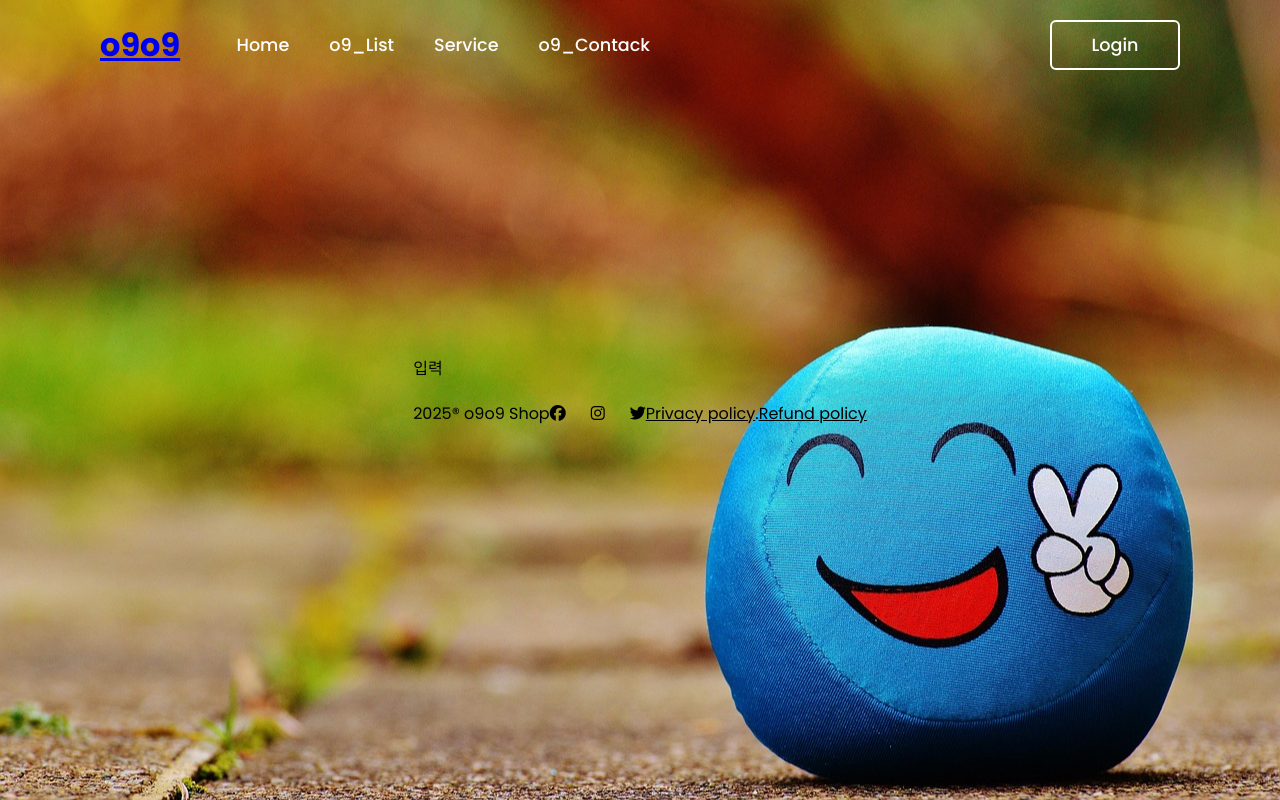
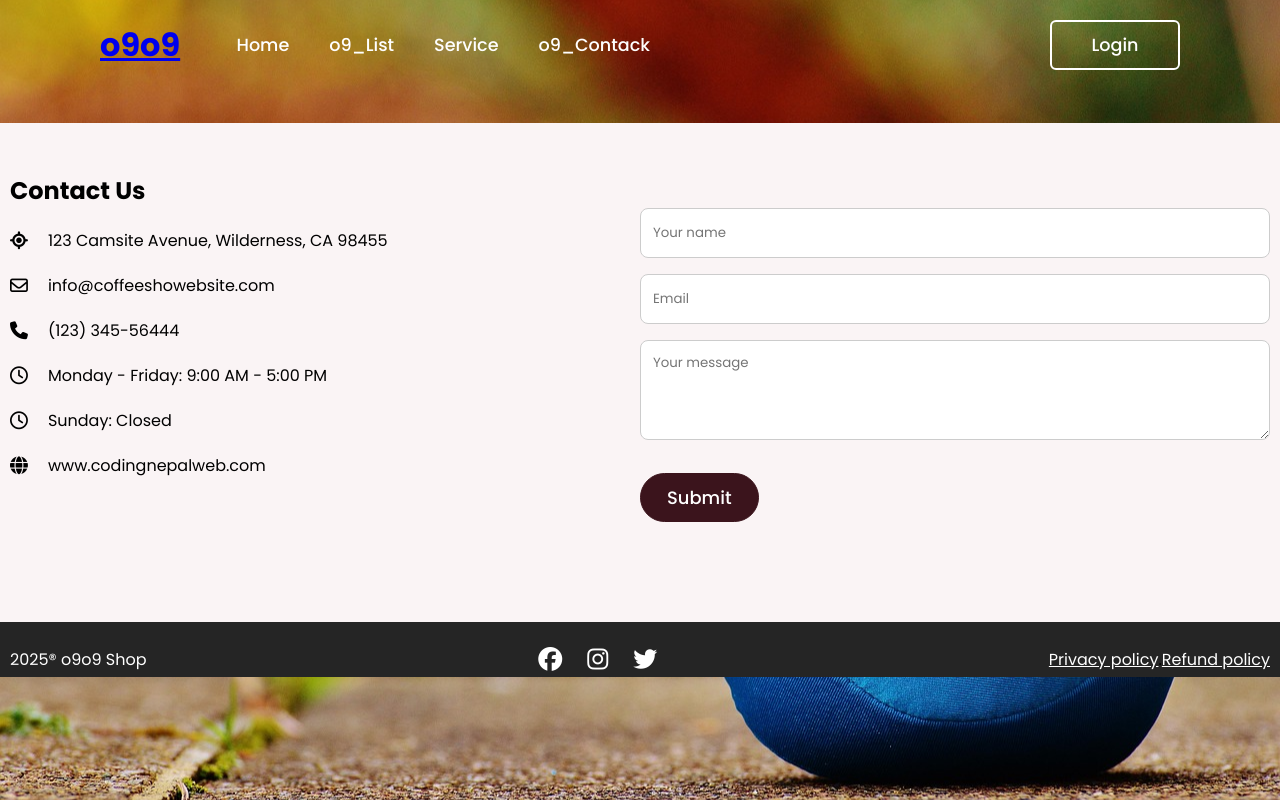
Before and after one commit to inyounkyo/o9rauna-o9o9, a React (Vite) app: page /o9o9_contact in a window 1280 px wide. Built offline with nearby package versions, Linux system fonts and the light colour scheme.

Commit message:
1. detail_page > 상세데이타 json 적용 2. serve_page > tab menu > mui React UI tools 적용 3. contact_page > markup 적용 useForm study

```diff
--- a/package.json
+++ b/package.json
@@ -10,9 +10,14 @@
     "preview": "vite preview"
   },
   "dependencies": {
+    "@emotion/react": "^11.14.0",
+    "@emotion/styled": "^11.14.1",
+    "@mui/lab": "^7.0.0-beta.16",
+    "@mui/material": "^7.3.1",
     "ionicons": "^8.0.13",
     "react": "^19.1.1",
     "react-dom": "^19.1.1",
+    "react-hook-form": "^7.62.0",
     "react-ionicons": "^4.2.1",
     "react-router-dom": "^7.8.0",
     "router": "^2.2.0"
--- a/src/index.css
+++ b/src/index.css
@@ -5,6 +5,38 @@
   padding: 0;
   box-sizing: border-box;
   font-family: "Poppins", sans-serif;
+}
+
+:root {
+  /* Colors */
+  --white-color: #fff;
+  --dark-color: #252525;
+  --primary-color: #3b141c;
+  --secondary-color: #f3961c;
+  --light-pink-color: #faf4f5;
+  --medium-gray-color: #ccc;
+
+  /* Font size */
+  --font-size-s: 0.9rem;
+  --font-size-n: 1rem;
+  --font-size-m: 1.12rem;
+  --font-size-l: 1.5rem;
+  --font-size-xl: 2rem;
+  --font-size-xxl: 2.3rem;
+
+  /* Font weight */
+  --font-weight-normal: 400;
+  --font-weight-medium: 500;
+  --font-weight-semibold: 600;
+  --font-weight-bold: 700;
+
+  /* Border radius  */
+  --border-radius-s: 8px;
+  --border-radius-m: 30px;
+  --border-radius-circle: 50%;
+
+  /* Site max width */
+  --site-max-width: 1300px;
 }
 
 body {
@@ -289,6 +321,7 @@ table th {
 .detail-container {
   border: 1px solid white;
   width: 500px;
+  overflow: hidden;
 }
 
 .detail-container .detail-item {
@@ -300,11 +333,88 @@ table th {
 .detail-container .detail-value textarea {
   width: 471px;
   height: 128px;
+  resize: none;
+}
+
+.detail-value span {
+  margin-right: 10px;
+}
+
+/* o9o9_serve styling */
+.serve-container {
+  width: 800px;
+  height: 500px;
+}
+
+/* o9o9_contact styling */
+.contact-section {
+  padding: 50px 10px 100px;
+  background: var(--light-pink-color);
+}
+
+.contact-section .section-content {
+  display: flex;
+  gap: 48px;
+  align-items: flex-start;
+  justify-content: space-between;
+}
+
+.contact-section .contact-info-list .contact-info {
+  display: flex;
+  gap: 20px;
+  margin: 20px 0;
+  align-items: center;
+}
+
+.contact-section .contact-info-list .contact-info i {
+  font-size: var(--font-size-m);
+}
+
+.contact-section .contact-form .form-input {
+  width: 100%;
+  height: 50px;
+  padding: 0 12px;
+  outline: none;
+  margin-bottom: 16px;
+  background: var(--white-color);
+  border-radius: var(--border-radius-s);
+  border: 1px solid var(--medium-gray-color);
+}
+
+.contact-section .contact-form {
+  max-width: 50%;
+}
+
+.contact-section .contact-form .form-input:focus {
+  border-color: var(--secondary-color);
+}
+
+.contact-section .contact-form textarea.form-input {
+  height: 100px;
+  padding: 12px;
+  resize: vertical;
+}
+
+.contact-section .contact-form .submit-button {
+  padding: 10px 26px;
+  margin-top: 10px;
+  color: var(--white-color);
+  font-size: var(--font-size-m);
+  font-weight: var(--font-weight-medium);
+  background: var(--primary-color);
+  border-radius: var(--border-radius-m);
+  border: 1px solid var(--primary-color);
+  transition: 0.3s ease;
+}
+
+.contact-section .contact-form .submit-button:hover {
+  color: var(--primary-color);
+  background: transparent;
 }
 
 /* Footer section styling */
 .footer-section {
-  padding: 20px 0;
+  padding: 20px 10px 0;
   background: var(--dark-color);
 }
 
--- a/src/pages/O9o9_serve.jsx
+++ b/src/pages/O9o9_serve.jsx
@@ -1,7 +1,40 @@
 import React from "react";
+import Box from "@mui/material/Box";
+import Tab from "@mui/material/Tab";
+import TabContext from "@mui/lab/TabContext";
+import TabList from "@mui/lab/TabList";
+import TabPanel from "@mui/lab/TabPanel";
+
+import prjDetailtData from "../data/o9o9_prj_detail.json";
 
 const O9o9_serve = () => {
-  return <div>서비스</div>;
+  const [value, setValue] = React.useState("1");
+
+  const handleChange = (event, newValue) => {
+    setValue(newValue);
+  };
+
+  const detailItem = prjDetailtData[value];
+  // console.log("value: %s", value);
+
+  return (
+    <div className="serve-container">
+      <Box sx={{ width: "100%", typography: "body1" }}>
+        <TabContext value={value}>
+          <Box sx={{ borderBottom: 1, borderColor: "divider" }}>
+            <TabList onChange={handleChange} aria-label="lab API tabs example">
+              <Tab label="Item One" value="1" />
+              <Tab label="Item Two" value="2" />
+              <Tab label="Item Three" value="3" />
+            </TabList>
+          </Box>
+          <TabPanel value="1">{detailItem["content"]}</TabPanel>
+          <TabPanel value="2">{detailItem["content"]}</TabPanel>
+          <TabPanel value="3">{detailItem["content"]}</TabPanel>
+        </TabContext>
+      </Box>
+    </div>
+  );
 };
 
 export default O9o9_serve;
--- a/src/pages/o9o9_contact.jsx
+++ b/src/pages/o9o9_contact.jsx
@@ -1,7 +1,90 @@
 import React from "react";
+import { useForm } from "react-hook-form";
 
 const o9o9_contact = () => {
-  return <div>입력</div>;
+  const {
+    register,
+    handleSubmit,
+    formState: { errors },
+  } = useForm();
+
+  const onSubmit = (data) => {
+    if (Object.keys(errors).length !== 0) {
+      console.log(errors.email?.message);
+    } else {
+      alert(JSON.stringify(data));
+    }
+  };
+  return (
+    <>
+      <section className="contact-section" id="contact">
+        <h2 className="section-title">Contact Us</h2>
+        <div className="section-content">
+          <ul className="contact-info-list">
+            <li className="contact-info">
+              <i className="fa-solid fa-location-crosshairs"></i>
+              <p>123 Camsite Avenue, Wilderness, CA 98455</p>
+            </li>
+            <li className="contact-info">
+              <i className="fa-regular fa-envelope"></i>
+              <p>info@coffeeshowebsite.com</p>
+            </li>
+            <li className="contact-info">
+              <i className="fa-solid fa-phone"></i>
+              <p>(123) 345-56444</p>
+            </li>
+            <li className="contact-info">
+              <i className="fa-regular fa-clock"></i>
+              <p>Monday - Friday: 9:00 AM - 5:00 PM</p>
+            </li>
+            <li className="contact-info">
+              <i className="fa-regular fa-clock"></i>
+              <p>Sunday: Closed</p>
+            </li>
+            <li className="contact-info">
+              <i className="fa-solid fa-globe"></i>
+              <p>www.codingnepalweb.com</p>
+            </li>
+          </ul>
+
+          <form
+            action="#"
+            className="contact-form"
+            onSubmit={handleSubmit(onSubmit)}
+          >
+            <input
+              {...register("name")}
+              placeholder="Your name"
+              className="form-input"
+            />
+            <input
+              type="text"
+              placeholder="Email"
+              className="form-input"
+              {...register("email", {
+                required: true,
+                pattern: {
+                  value: /^\S+@\S+$/i,
+                  message: "Plz enter valid email.",
+                },
+                maxLength: {
+                  value: 2,
+                  message: "This input exceed maxLength.",
+                },
+              })}
+            />
+            <textarea
+              {...register("msg")}
+              placeholder="Your message"
+              className="form-input"
+            />
+            {/* <button className="submit-button">Submit</button> */}
+            <input type="submit" className="submit-button" value="Submit" />
+          </form>
+        </div>
+      </section>
+    </>
+  );
 };
 
 export default o9o9_contact;
--- a/src/pages/o9o9_detail.jsx
+++ b/src/pages/o9o9_detail.jsx
@@ -1,32 +1,42 @@
+import { useLocation } from "react-router-dom";
+import prjDetailtData from "../data/o9o9_prj_detail.json";
+
 const O9o9_detail = () => {
+  const location = useLocation();
+  const state = location.state;
+
+  // console.log("O9o9_detail param->id: ", state.id);
+  // console.log(prjDetailtData[state.id]);
+  const detailItem = prjDetailtData[state.id];
+
   return (
     <div className="detail-container">
       <div className="detail-item">
-        <div className="detail-key">
+        <div className="detail-value">
           <span>품명:</span>
-          <span></span>
+          <span>{detailItem["pjtName"]}</span>
         </div>
         <div className="detail-value">
           <span>수량:</span>
-          <span></span>
+          <span>{detailItem["qty"]}</span>
         </div>
       </div>
       <div className="detail-item">
-        <div className="detail-key">
+        <div className="detail-value">
           <span>가격:</span>
-          <span></span>
+          <span>{detailItem["price"]}</span>
         </div>
         <div className="detail-value">
           <span>날짜:</span>
-          <span></span>
+          <span>{detailItem["date"]}</span>
         </div>
       </div>
       <div className="detail-item">
-        <div className="detail-key">
+        <div className="detail-value">
           <span>내용:</span>
         </div>
         <div className="detail-value">
-          <textarea></textarea>
+          <textarea value={detailItem["content"]}></textarea>
         </div>
       </div>
     </div>
--- a/src/pages/o9o9_list.jsx
+++ b/src/pages/o9o9_list.jsx
@@ -5,9 +5,13 @@ const O9o9_list_itme = ({ item, delEventHandler }) => {
   return (
     <>
       <td>{item.id}</td>
-      <td>{item.pjtName}</td>
+      <td>
+        <Link to="/o9o9_detail" state={{ id: item.id }}>
+          {item.pjtName}
+        </Link>
+      </td>
       <td>{item.qty}</td>
-      <td>{item.price}</td>
+      <td>{new Intl.NumberFormat().format(item.price)}</td>
       <td>{item.rating}</td>
       <td>{item.date}</td>
       <td className="del-btn">
```
Also changed, not shown: 1 other file (tests, documents, lock files or other folders).
